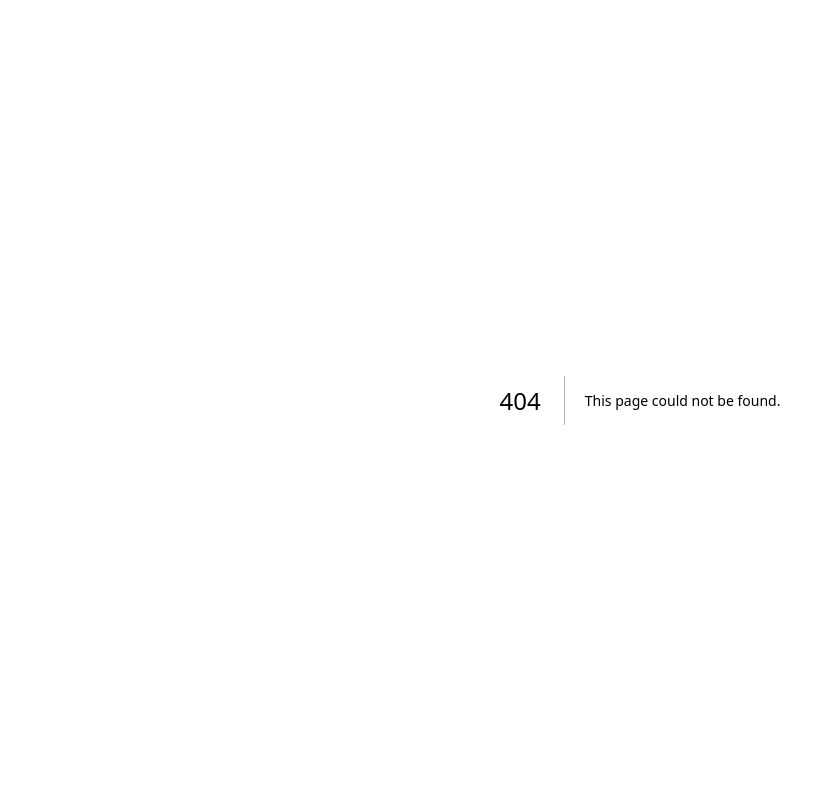
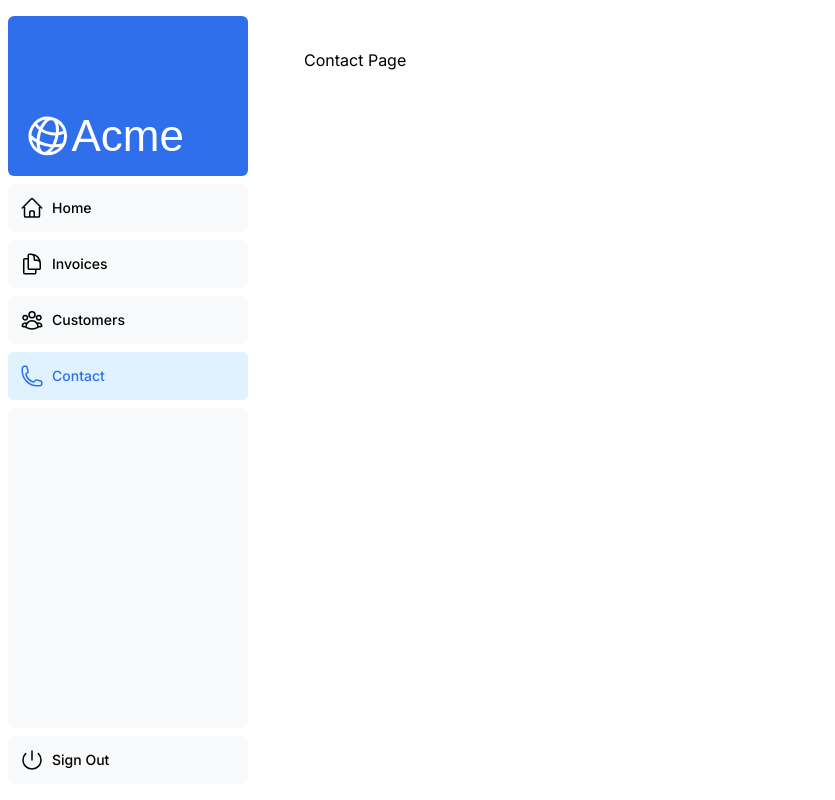
Before and after one commit to acys17/next-js-dashboard, a Next.js app: page /dashboard/contact in a window 1280 px wide. Before the commit this address had no page. Shown: the whole page, without its empty margins (0-835 px from the left). Built offline with nearby package versions, Linux system fonts and the light colour scheme; a web font is replaced by a local one.

Commit message:
adding contact page

```diff
--- /dev/null
+++ b/app/dashboard/contact/page.tsx
@@ -0,0 +1,3 @@
+export default function Page() {
+  return <p>Contact Page</p>;
+}
--- a/app/ui/dashboard/nav-links.tsx
+++ b/app/ui/dashboard/nav-links.tsx
@@ -4,6 +4,7 @@ import {
   UserGroupIcon,
   HomeIcon,
   DocumentDuplicateIcon,
+  PhoneIcon,
 } from '@heroicons/react/24/outline';
 import Link from 'next/link';
 import { usePathname } from 'next/navigation';
@@ -19,6 +20,7 @@ const links = [
     icon: DocumentDuplicateIcon,
   },
   { name: 'Customers', href: '/dashboard/customers', icon: UserGroupIcon },
+  { name: 'Contact', href: '/dashboard/contact', icon: PhoneIcon },
 ];
 
 export default function NavLinks() {
```
